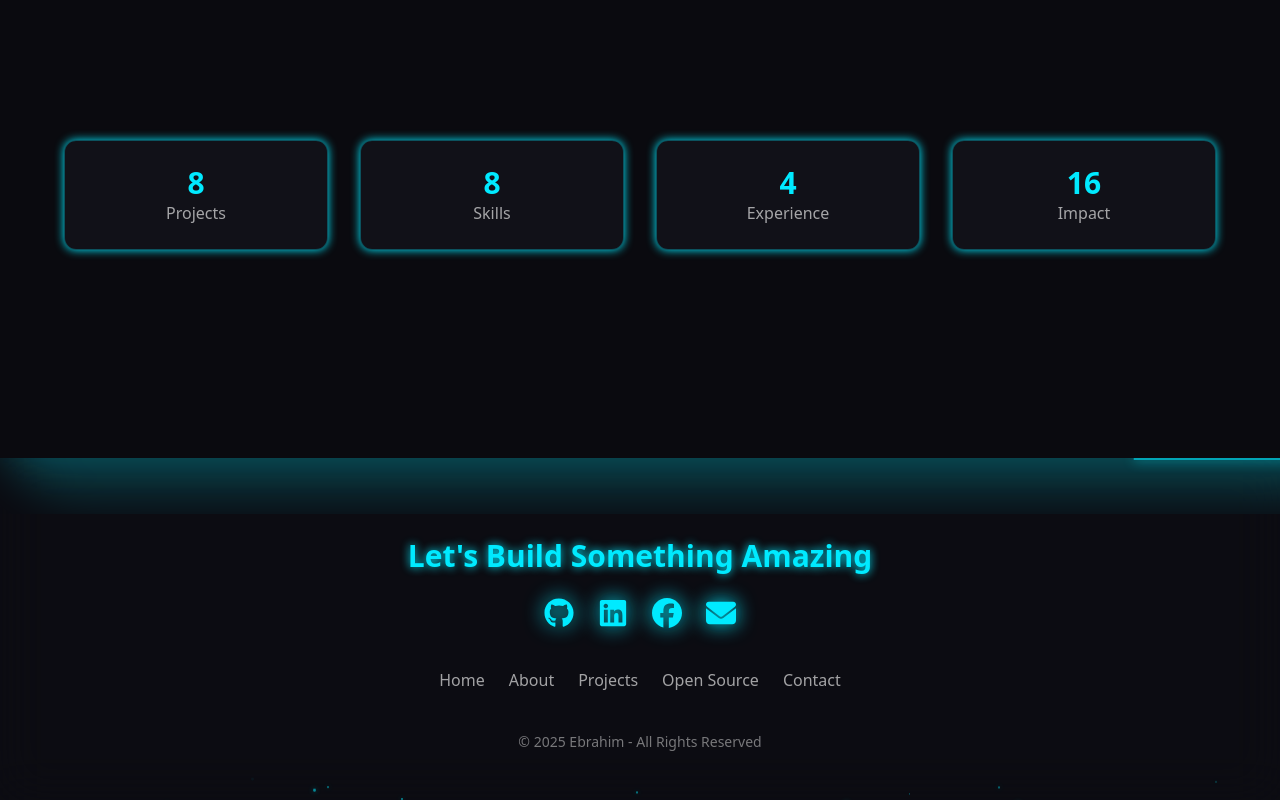
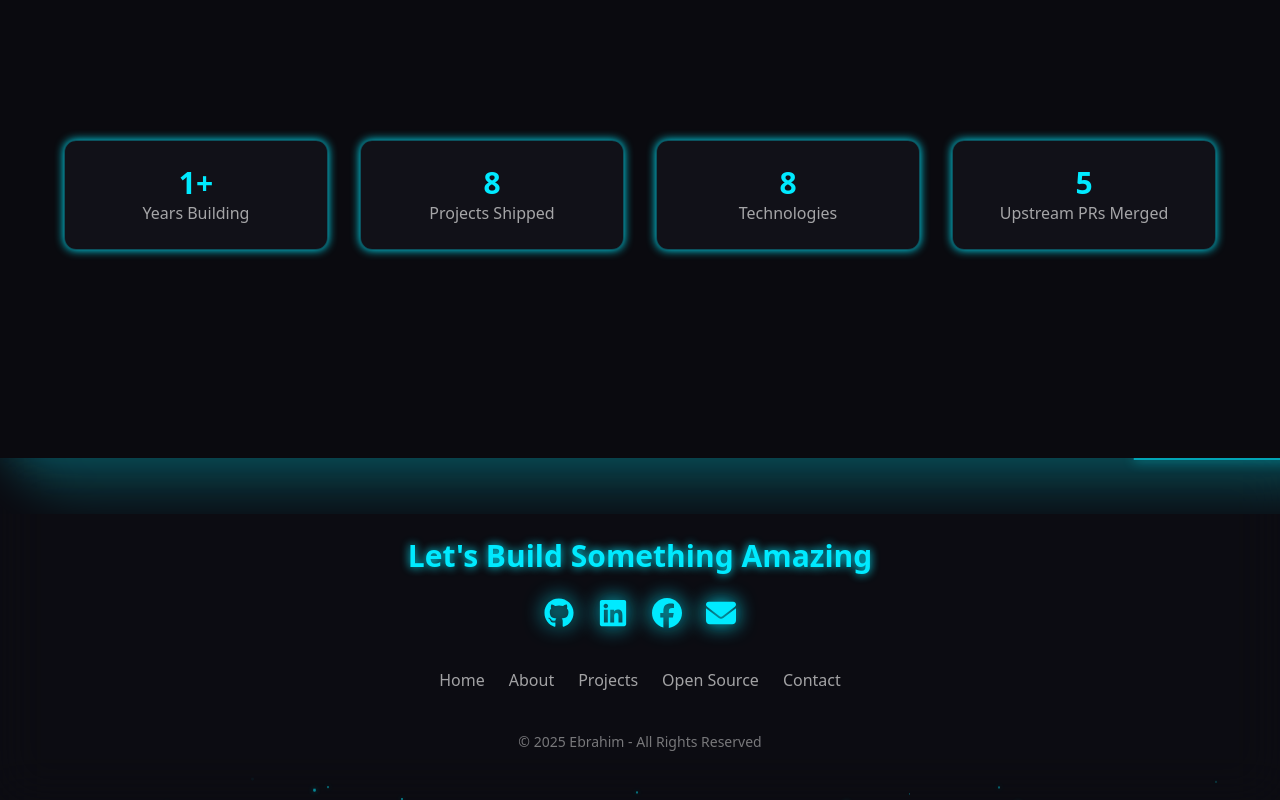
Before and after one commit to ebrahim2355/my-portfolio, a Next.js app: page /home in a window 1280 px wide. Shown: the part 5193-5993 px from the top of the page. Built offline with nearby package versions, Linux system fonts and the light colour scheme.

Commit message:
fix(home): replace the stats band's meaningless impact tile
"Impact" was projects.length + skills.length, a number that stood for nothing
and grew whenever either list did. Every figure in the band is now one someone
could ask a question about.

```diff
--- a/src/views/home/StatsSection.tsx
+++ b/src/views/home/StatsSection.tsx
@@ -1,15 +1,12 @@
 "use client";
 
 import { motion } from "framer-motion";
-import { experience, projects, skills } from "@/data";
+import { careerStats } from "@/lib/profile";
 
 export default function StatsSection() {
-    const stats = [
-        { label: "Projects", value: projects.length },
-        { label: "Skills", value: skills.length },
-        { label: "Experience", value: experience.length },
-        { label: "Impact", value: projects.length + skills.length },
-    ];
+    // "Impact" used to be projects.length + skills.length, a number that stood
+    // for nothing. Every figure here is one someone could ask about.
+    const stats = careerStats;
 
     return (
         <motion.section
@@ -21,7 +18,7 @@ export default function StatsSection() {
             <div className="max-w-6xl mx-auto grid grid-cols-2 md:grid-cols-4 gap-8">
                 {stats.map((s, i) => (
                     <motion.div
-                        key={i}
+                        key={s.label}
                         className="p-6 rounded-xl bg-base-200 glow-box border border-primary/30 text-center"
                         initial={{ opacity: 0, y: 10 }}
                         whileInView={{ opacity: 1, y: 0 }}
```
